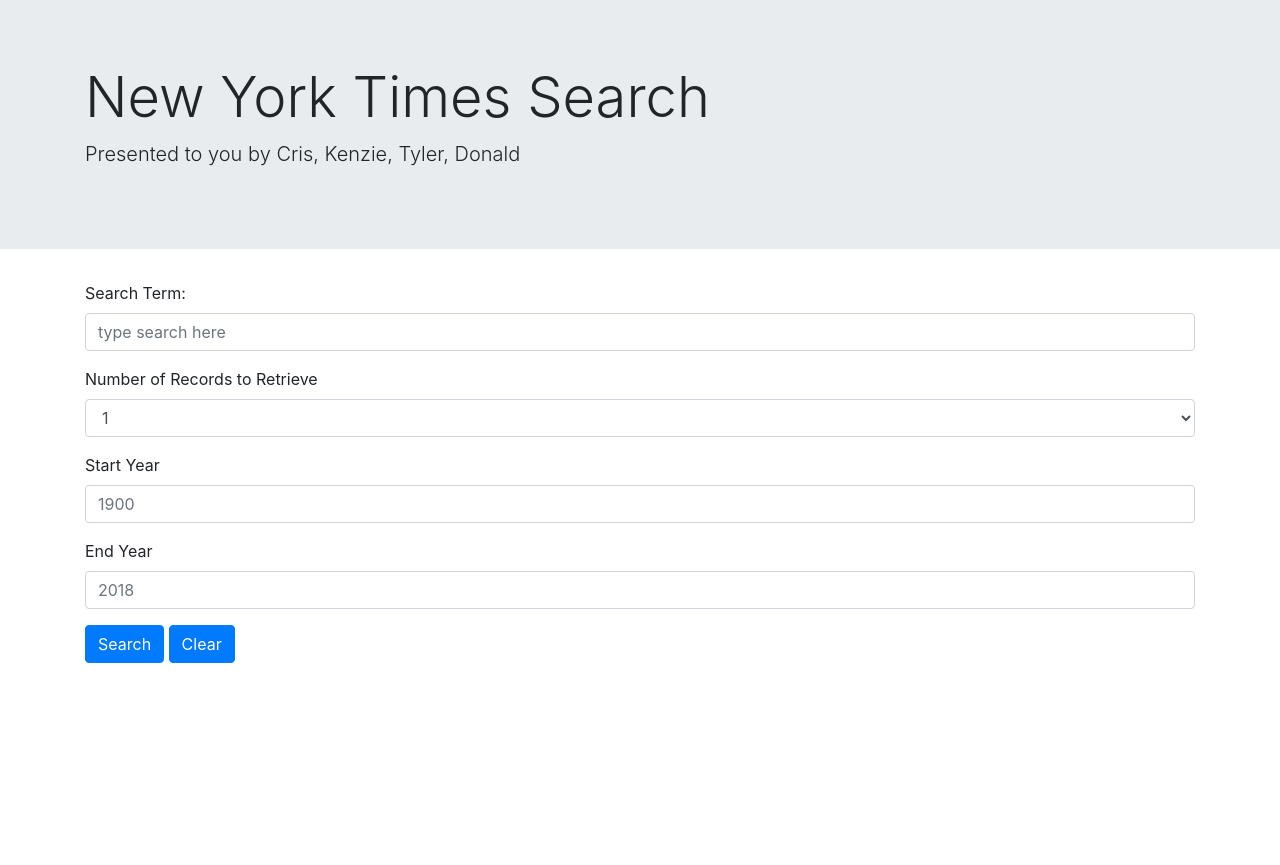
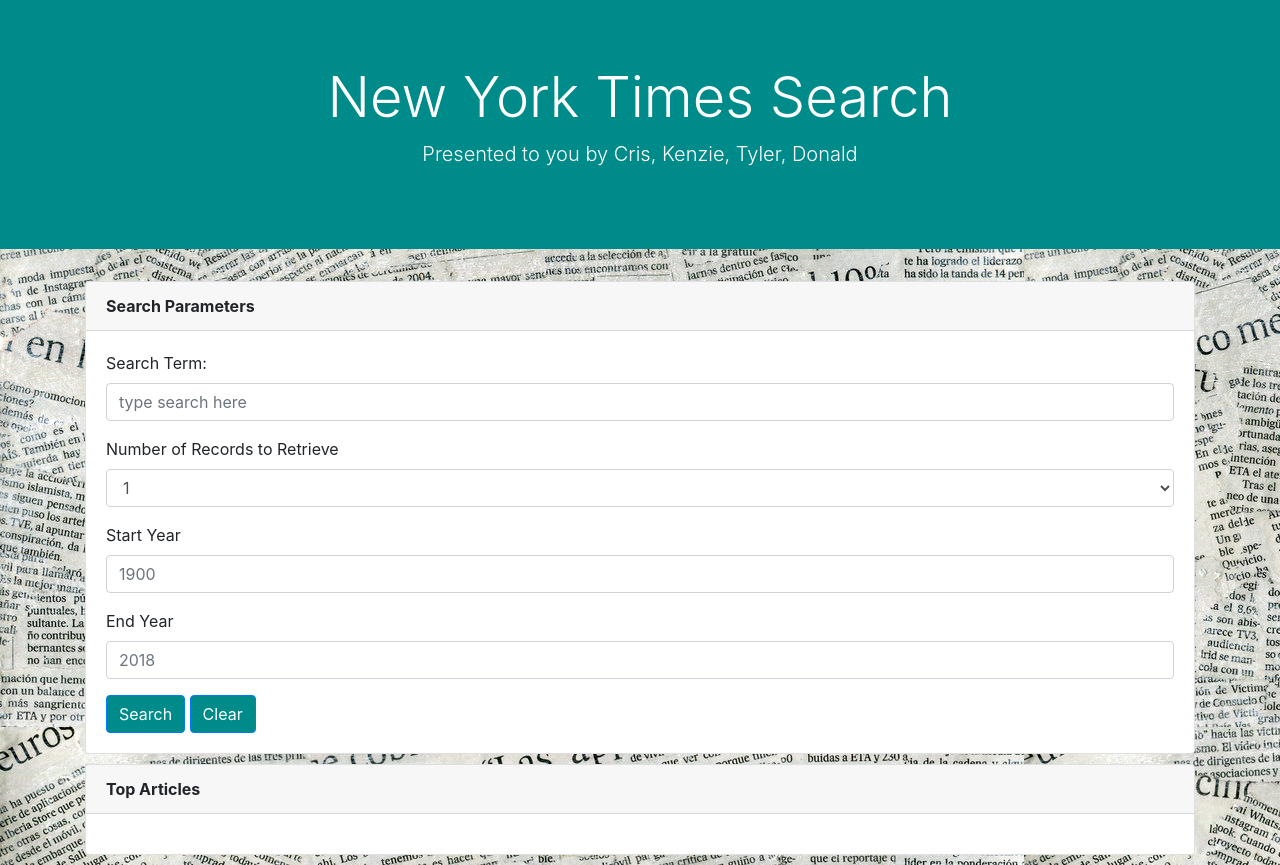
Before and after one commit to TylerZonies/newYorkTimesSearch, a plain HTML site: page index.html in a window 1280 px wide. Before the commit the page ends 800 px from the top, so only its background shows below. Drawn offline with nearby package versions, Linux system fonts and the light colour scheme.

Commit message:
front end

```diff
--- a/assets/css/style.css
+++ b/assets/css/style.css
@@ -0,0 +1,27 @@
+.jumbotron{
+    text-align: center;
+    background-color: darkcyan;
+    color: white;
+}
+
+body{
+    background-image: url("../one.jpg");
+}
+
+a{
+    color: black;
+    text-decoration: "none";
+}
+
+a:hover{
+    text-decoration: underline;
+    opacity: 0.7;
+}
+
+.card{
+    margin-bottom: 10px;
+}
+
+.btn{
+    background-color: darkcyan;
+}
--- a/index.html
+++ b/index.html
@@ -16,6 +16,11 @@
                   </div>
 
             <div class="container">
+                    <div class="card">
+                            <div class="card-header">
+                                   <b> Search Parameters </b>
+                                  </div>
+                            <div class="card-body">
                     <form>
                             <div class="form-group" id="searchTerm">
                               <label for="exampleFormControlInput1">Search Term:</label>
@@ -41,15 +46,16 @@
                             <button class="btn btn-primary" id="clearBtn" type="reset">Clear</button>
 
                     </form>
+                </div>
+            </div>
 
-
-
-
-
-
-
-
-
+            <div class="card">
+                    <div class="card-header">
+                            <b>Top Articles</b>
+                          </div>
+                    <div class="card-body" id="topArticles">
+                        </div>
+                        </div>
             </div>
 
 
```
Also changed, not shown: assets/javascript/newspaper_collage_texture_by_flordeneu-d6yeuvs.jpg (added).
